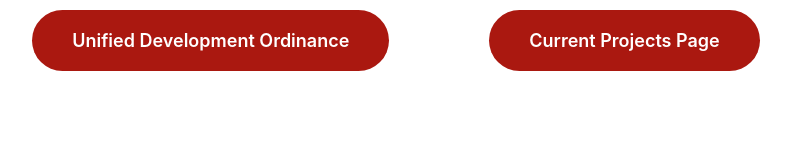
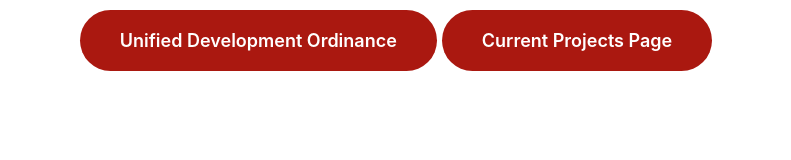
Before and after one commit to asandoval45-hash/storymap-buttons, a plain HTML site: page index.html in a window 1280 px wide. Shown: the whole page, without its empty margins (244-1035 px from the left). Drawn offline with Linux system fonts and the light colour scheme.

Commit message:
Update index.html

```diff
--- a/index.html
+++ b/index.html
@@ -10,7 +10,7 @@
     <a href="https://online.encodeplus.com/regs/yorkville-il/index.aspx"
        target="_blank"
        style="padding: 20px 40px; background:#aa1810; color:white; text-decoration:none; border-radius: 999px; font-family: 'Inter', sans-serif; font-size: 18px;
-font-weight: 600; display: inline-block; margin-right: 100px;">
+font-weight: 600; display: inline-block; margin-right: 5px;">
        Unified Development Ordinance
     </a>
 
```
